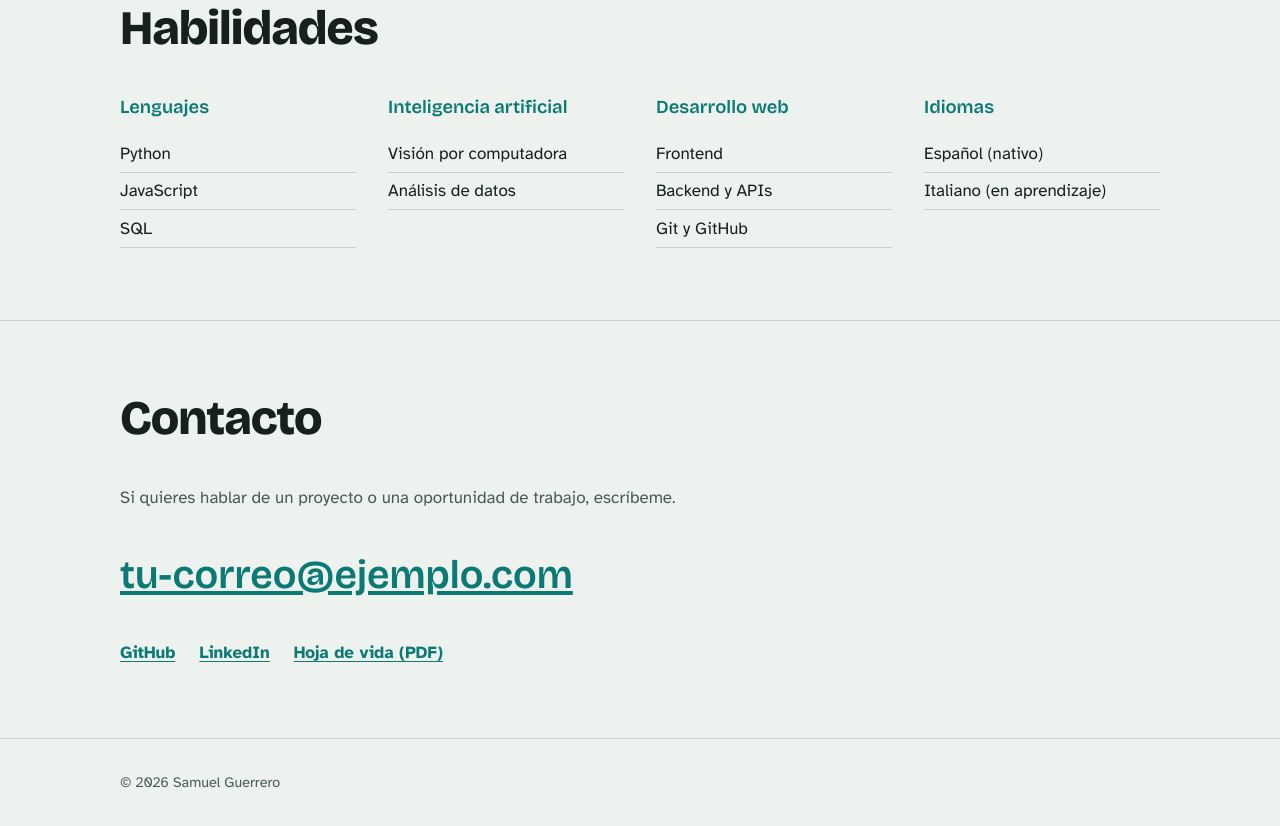
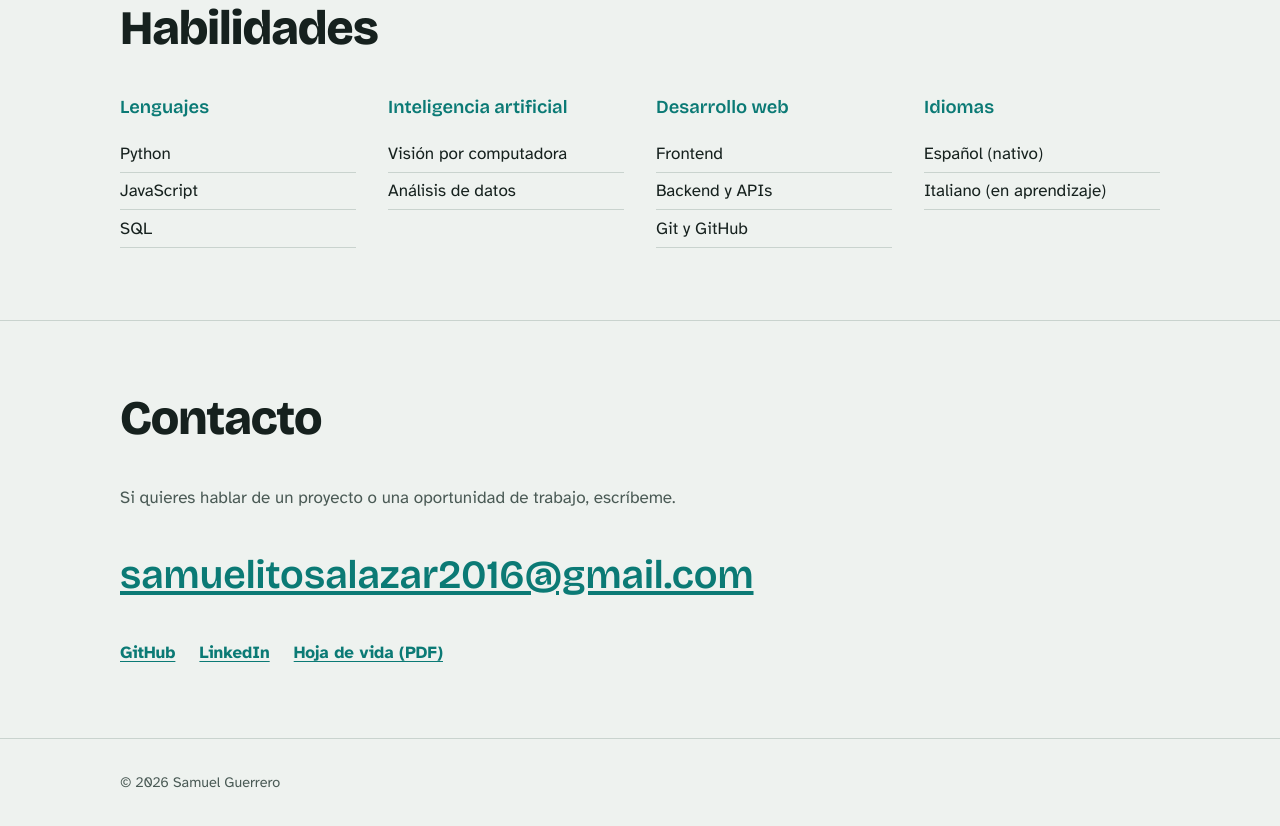
Before and after one commit to samporter12/Sam_Repository, a plain HTML site: page index.html in a window 1280 px wide. Shown: the part 2210-3036 px from the top of the page. Drawn offline with nearby package versions, Linux system fonts and the light colour scheme.

Commit message:
Update index.html

```diff
--- a/index.html
+++ b/index.html
@@ -482,7 +482,7 @@
       <h2>Contacto</h2>
       <p>Si quieres hablar de un proyecto o una oportunidad de trabajo, escríbeme.</p>
       <!-- EDITA: tu correo (en los dos lugares) -->
-      <a class="correo" href="samuelitosalazar2016@gmail.com">tu-correo@ejemplo.com</a>
+      <a class="correo" href="mailto:samuelitosalazar2016@gmail.com">samuelitosalazar2016@gmail.com</a>
       <div class="redes">
         <a href="https://github.com/samporter12">GitHub</a>
         <a href="www.linkedin.com/in/samporterbridges">LinkedIn</a>
```
